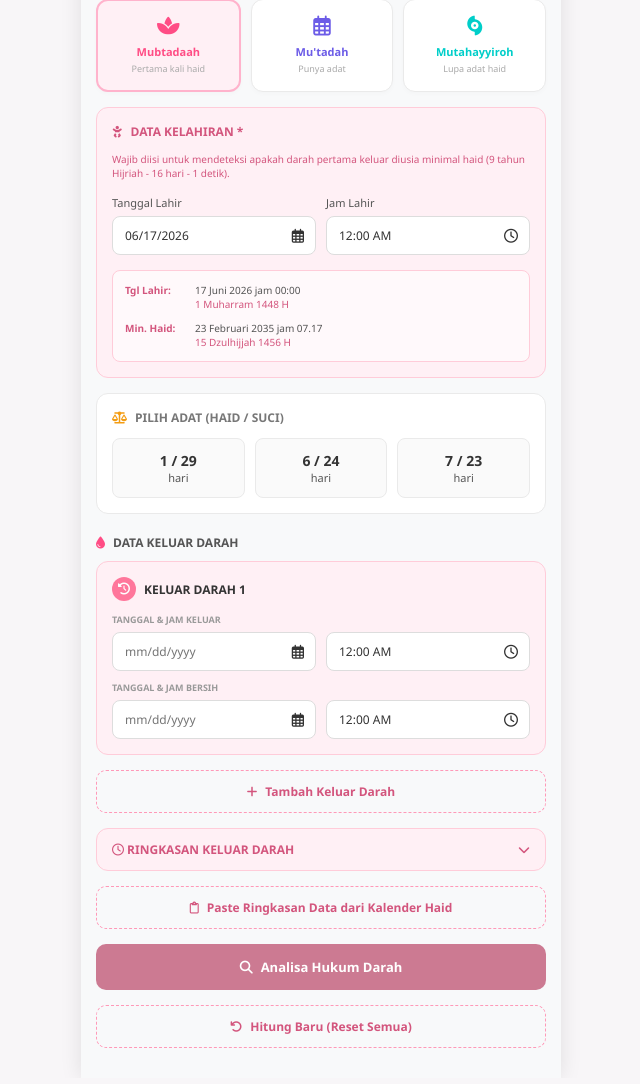
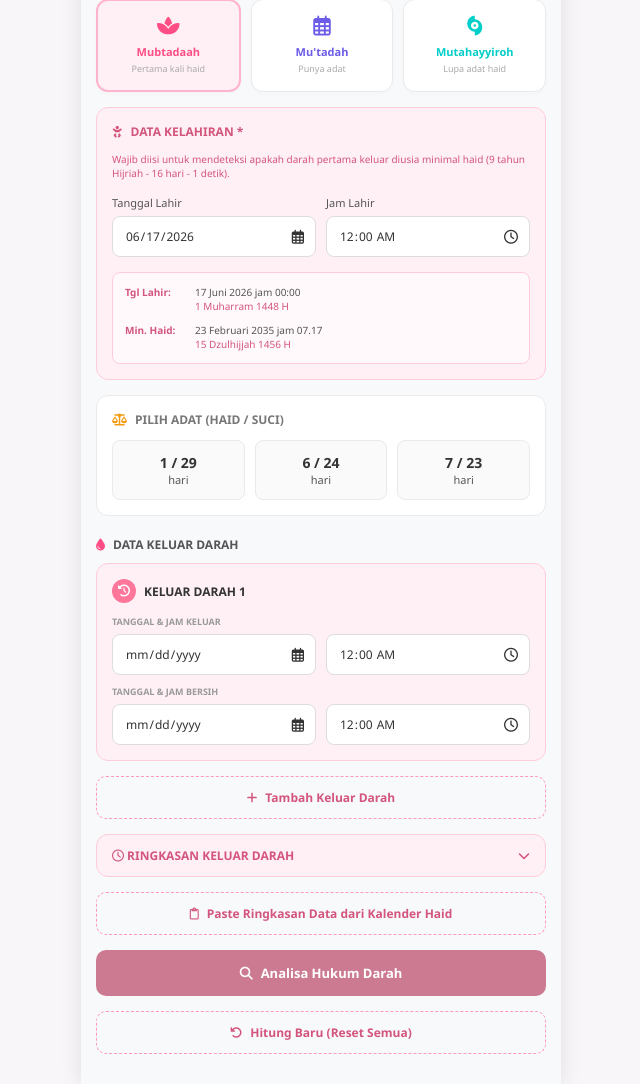
Before and after one commit to danbelajardanbelajar-blip/ustadzahai.my.id, a PHP site: page /kalkulator in a window 1280 px wide. Shown: the part 110-1194 px from the top of the page, without its empty margins (319-959 px from the left). Before the commit the page ends 1158 px from the top, so only its background shows below. Run offline with PHP 8.4, Linux system fonts and the light colour scheme.

Commit message:
Refactor date and time inputs: Change input types to 'date' and 'time' for better user experience; hide native icons for a cleaner UI.

```diff
--- a/app/views/kalkulator.php
+++ b/app/views/kalkulator.php
@@ -39,15 +39,15 @@
                 <div class="c-input-group">
                     <label>Tanggal Lahir</label>
                     <div class="c-input-with-icon">
-                        <input type="text" value="06/17/2026" class="c-input">
-                        <i class="far fa-calendar-alt"></i>
+                        <input type="date" value="2026-06-17" class="c-input date-picker">
+                        <i class="far fa-calendar-alt" onclick="this.previousElementSibling.showPicker()" style="cursor:pointer"></i>
                     </div>
                 </div>
                 <div class="c-input-group">
                     <label>Jam Lahir</label>
                     <div class="c-input-with-icon">
-                        <input type="text" value="12:00 AM" class="c-input">
-                        <i class="far fa-clock"></i>
+                        <input type="time" value="00:00" class="c-input time-picker">
+                        <i class="far fa-clock" onclick="this.previousElementSibling.showPicker()" style="cursor:pointer"></i>
                     </div>
                 </div>
             </div>
@@ -85,18 +85,18 @@
             <div class="c-input-row c-col-3">
                 <div class="c-input-group">
                     <label style="text-align: center;">Haid (Hari)</label>
-                    <input type="text" value="7" class="c-input c-text-center">
+                    <input type="number" value="7" class="c-input c-text-center">
                 </div>
                 <div class="c-input-group">
                     <label style="text-align: center;">Waktu Suci</label>
                     <div class="c-input-with-icon">
-                        <input type="text" value="11:49 PM" class="c-input">
-                        <i class="far fa-clock"></i>
+                        <input type="time" value="23:49" class="c-input time-picker">
+                        <i class="far fa-clock" onclick="this.previousElementSibling.showPicker()" style="cursor:pointer"></i>
                     </div>
                 </div>
                 <div class="c-input-group">
                     <label style="text-align: center;">Suci (Hari)</label>
-                    <input type="text" value="23" class="c-input c-text-center">
+                    <input type="number" value="23" class="c-input c-text-center">
                 </div>
             </div>
         </div>
@@ -133,12 +133,12 @@
                 <label class="c-label-small">TANGGAL & JAM KELUAR</label>
                 <div class="c-input-row">
                     <div class="c-input-with-icon">
-                        <input type="text" placeholder="mm/dd/yyyy" class="c-input">
-                        <i class="far fa-calendar-alt"></i>
+                        <input type="date" class="c-input date-picker">
+                        <i class="far fa-calendar-alt" onclick="this.previousElementSibling.showPicker()" style="cursor:pointer"></i>
                     </div>
                     <div class="c-input-with-icon">
-                        <input type="text" value="12:00 AM" class="c-input">
-                        <i class="far fa-clock"></i>
+                        <input type="time" value="00:00" class="c-input time-picker">
+                        <i class="far fa-clock" onclick="this.previousElementSibling.showPicker()" style="cursor:pointer"></i>
                     </div>
                 </div>
             </div>
@@ -147,12 +147,12 @@
                 <label class="c-label-small">TANGGAL & JAM BERSIH</label>
                 <div class="c-input-row">
                     <div class="c-input-with-icon">
-                        <input type="text" placeholder="mm/dd/yyyy" class="c-input">
-                        <i class="far fa-calendar-alt"></i>
+                        <input type="date" class="c-input date-picker">
+                        <i class="far fa-calendar-alt" onclick="this.previousElementSibling.showPicker()" style="cursor:pointer"></i>
                     </div>
                     <div class="c-input-with-icon">
-                        <input type="text" value="12:00 AM" class="c-input">
-                        <i class="far fa-clock"></i>
+                        <input type="time" value="00:00" class="c-input time-picker">
+                        <i class="far fa-clock" onclick="this.previousElementSibling.showPicker()" style="cursor:pointer"></i>
                     </div>
                 </div>
             </div>
--- a/css/kalkulator.css
+++ b/css/kalkulator.css
@@ -215,6 +215,13 @@ body {
     font-size: 14px;
 }
 
+/* Hide native date/time icons */
+input[type="date"]::-webkit-calendar-picker-indicator,
+input[type="time"]::-webkit-calendar-picker-indicator {
+    display: none;
+    -webkit-appearance: none;
+}
+
 .c-text-center {
     text-align: center;
 }
--- a/js/kalkulator.js
+++ b/js/kalkulator.js
@@ -41,12 +41,12 @@ document.addEventListener('DOMContentLoaded', () => {
                 <label class="c-label-small">TANGGAL & JAM KELUAR</label>
                 <div class="c-input-row">
                     <div class="c-input-with-icon">
-                        <input type="text" placeholder="mm/dd/yyyy" class="c-input">
-                        <i class="far fa-calendar-alt"></i>
+                        <input type="date" class="c-input date-picker">
+                        <i class="far fa-calendar-alt" onclick="this.previousElementSibling.showPicker()" style="cursor:pointer"></i>
                     </div>
                     <div class="c-input-with-icon">
-                        <input type="text" value="12:00 AM" class="c-input">
-                        <i class="far fa-clock"></i>
+                        <input type="time" value="00:00" class="c-input time-picker">
+                        <i class="far fa-clock" onclick="this.previousElementSibling.showPicker()" style="cursor:pointer"></i>
                     </div>
                 </div>
             </div>
@@ -55,12 +55,12 @@ document.addEventListener('DOMContentLoaded', () => {
                 <label class="c-label-small">TANGGAL & JAM BERSIH</label>
                 <div class="c-input-row">
                     <div class="c-input-with-icon">
-                        <input type="text" placeholder="mm/dd/yyyy" class="c-input">
-                        <i class="far fa-calendar-alt"></i>
+                        <input type="date" class="c-input date-picker">
+                        <i class="far fa-calendar-alt" onclick="this.previousElementSibling.showPicker()" style="cursor:pointer"></i>
                     </div>
                     <div class="c-input-with-icon">
-                        <input type="text" value="12:00 AM" class="c-input">
-                        <i class="far fa-clock"></i>
+                        <input type="time" value="00:00" class="c-input time-picker">
+                        <i class="far fa-clock" onclick="this.previousElementSibling.showPicker()" style="cursor:pointer"></i>
                     </div>
                 </div>
             </div>
```
